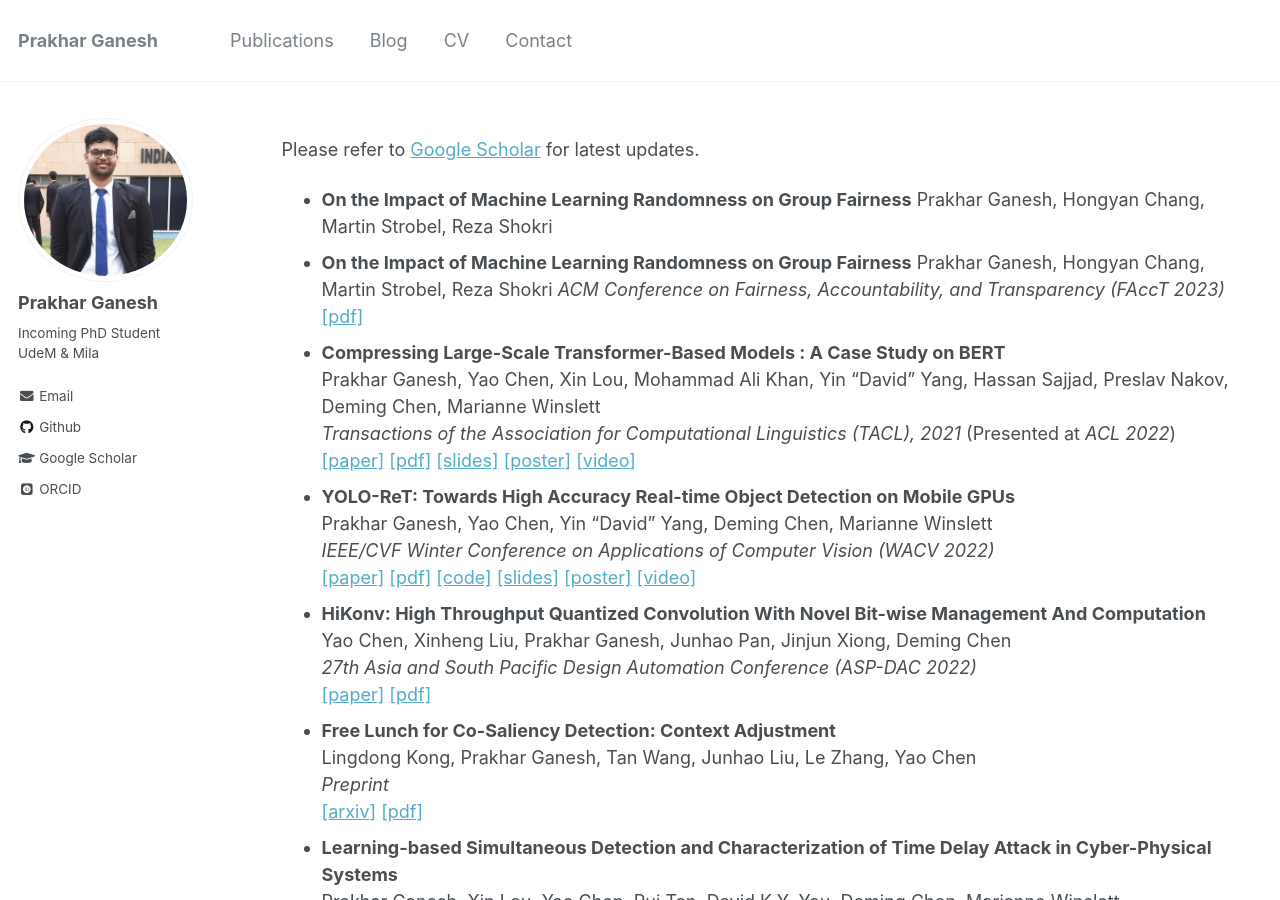
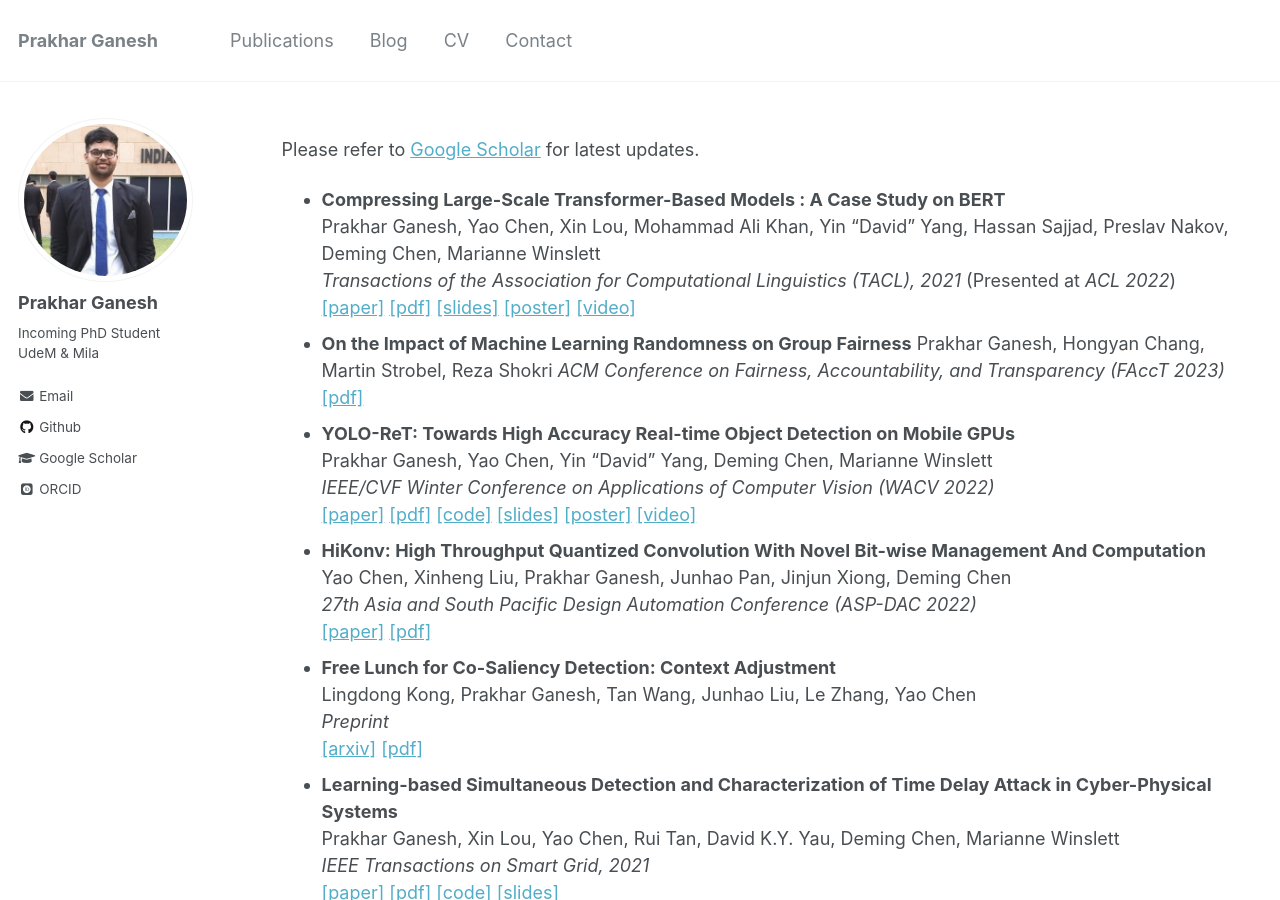
Before and after one commit to prakharg24/prakharg24.github.io, a Jekyll site: the page built from _pages/publications.md, in a window 1280 px wide and 900 px high. Built offline with Jekyll 4.4.1, drawn with Linux system fonts in a browser that asks for light colours; some web fonts are replaced.

Commit message:
fairness variance camera ready

```diff
--- a/_pages/publications.md
+++ b/_pages/publications.md
@@ -7,16 +7,14 @@
 
 Please refer to [Google Scholar](https://scholar.google.co.in/citations?user=Xd5QJoEAAAAJ&hl=en&oi=ao){:target="_blank"} for latest updates.
 
-* **On the Impact of Machine Learning Randomness on Group Fairness**
-Prakhar Ganesh, Hongyan Chang, Martin Strobel, Reza Shokri
+* **Compressing Large-Scale Transformer-Based Models : A Case Study on BERT**
+Prakhar Ganesh, Yao Chen, Xin Lou, Mohammad Ali Khan, Yin "David" Yang, Hassan Sajjad, Preslav Nakov, Deming Chen, Marianne Winslett
+_Transactions of the Association for Computational Linguistics (TACL), 2021_ (Presented at _ACL 2022_)
+[\[paper\]](https://direct.mit.edu/tacl/article/doi/10.1162/tacl_a_00413/107387/Compressing-Large-Scale-Transformer-Based-Models-A){:target="_blank"} [\[pdf\]](http://prakharg24.github.io/files/bert_compression.pdf){:target="_blank"} [\[slides\]](http://prakharg24.github.io/files/bert_compression_slides.pdf){:target="_blank"} [\[poster\]](http://prakharg24.github.io/files/bert_compression_poster.pdf){:target="_blank"} [\[video\]](https://drive.google.com/file/d/1FnrSMjpxDjSQZ85EQQZ4Cpqw33mi-riA/view?usp=sharing){:target="_blank"}
 * **On the Impact of Machine Learning Randomness on Group Fairness**
 Prakhar Ganesh, Hongyan Chang, Martin Strobel, Reza Shokri
 _ACM Conference on Fairness, Accountability, and Transparency (FAccT 2023)_
 [\[pdf\]](http://prakharg24.github.io/files/fairness_variance.pdf){:target="_blank"}
-* **Compressing Large-Scale Transformer-Based Models : A Case Study on BERT**
-Prakhar Ganesh, Yao Chen, Xin Lou, Mohammad Ali Khan, Yin "David" Yang, Hassan Sajjad, Preslav Nakov, Deming Chen, Marianne Winslett
-_Transactions of the Association for Computational Linguistics (TACL), 2021_ (Presented at _ACL 2022_)
-[\[paper\]](https://direct.mit.edu/tacl/article/doi/10.1162/tacl_a_00413/107387/Compressing-Large-Scale-Transformer-Based-Models-A){:target="_blank"} [\[pdf\]](http://prakharg24.github.io/files/bert_compression.pdf){:target="_blank"} [\[slides\]](http://prakharg24.github.io/files/bert_compression_slides.pdf){:target="_blank"} [\[poster\]](http://prakharg24.github.io/files/bert_compression_poster.pdf){:target="_blank"} [\[video\]](https://drive.google.com/file/d/1FnrSMjpxDjSQZ85EQQZ4Cpqw33mi-riA/view?usp=sharing){:target="_blank"}
 * **YOLO-ReT: Towards High Accuracy Real-time Object Detection on Mobile GPUs**
 Prakhar Ganesh, Yao Chen, Yin "David" Yang, Deming Chen, Marianne Winslett
 _IEEE/CVF Winter Conference on Applications of Computer Vision (WACV 2022)_
```
